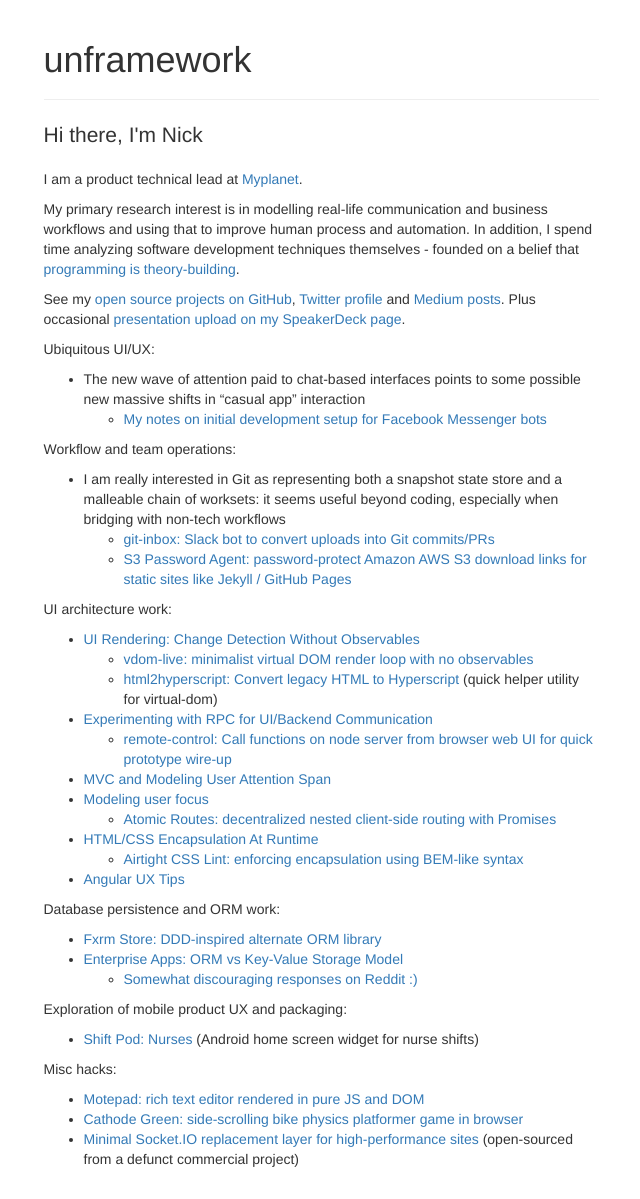
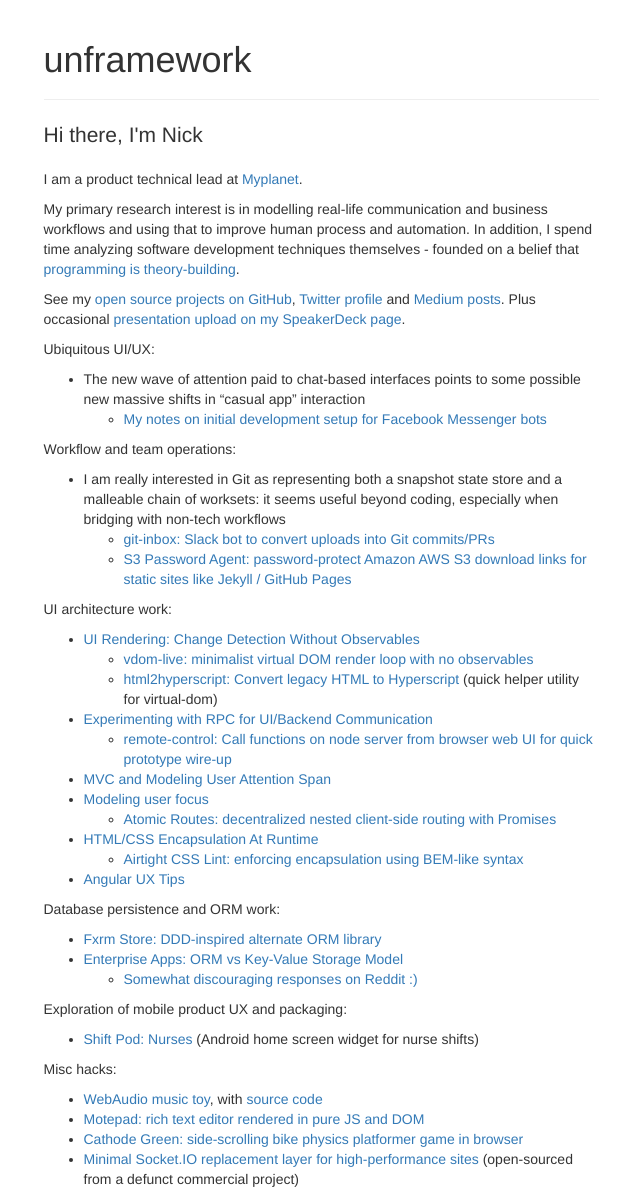
Before and after one commit to unframework/unframework-website, a Jekyll site: the page built from index.md, in a window 1280 px wide. Shown: the whole page, without its empty margins (319-959 px from the left). Built offline with Jekyll 4.4.1, drawn with Linux system fonts in a browser that asks for light colours.

Commit message:
Add link to WebAudio write-up

```diff
--- a/index.md
+++ b/index.md
@@ -46,6 +46,7 @@
 
 Misc hacks:
 
+* [WebAudio music toy](/webaudio-music-toy), with [source code](https://github.com/unframework/eltrn)
 * [Motepad: rich text editor rendered in pure JS and DOM](https://github.com/unframework/motepad)
 * [Cathode Green: side-scrolling bike physics platformer game in browser](https://github.com/unframework/cathode-green)
 * [Minimal Socket.IO replacement layer for high-performance sites](https://github.com/unframework/fusio) (open-sourced from a defunct commercial project)
```
